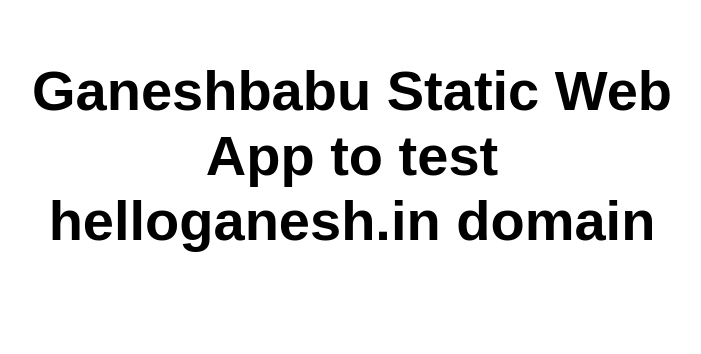
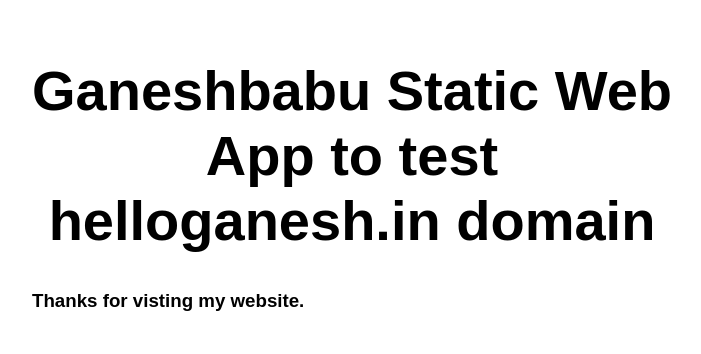
Before and after one commit to ganeshbab/my-first-static-web-app, a website: page src/index.html in a window 1280 px wide. Shown: the whole page, without its empty margins (288-989 px from the left). Drawn offline with Linux system fonts and the light colour scheme.

Commit message:
Update index.html

```diff
--- a/src/index.html
+++ b/src/index.html
@@ -11,6 +11,7 @@
 <body>
   <main>
     <h1>Ganeshbabu Static Web App to test helloganesh.in domain</h1>
+    <h3>Thanks for visting my website.</h3
   </main>
 </body>
 
```
